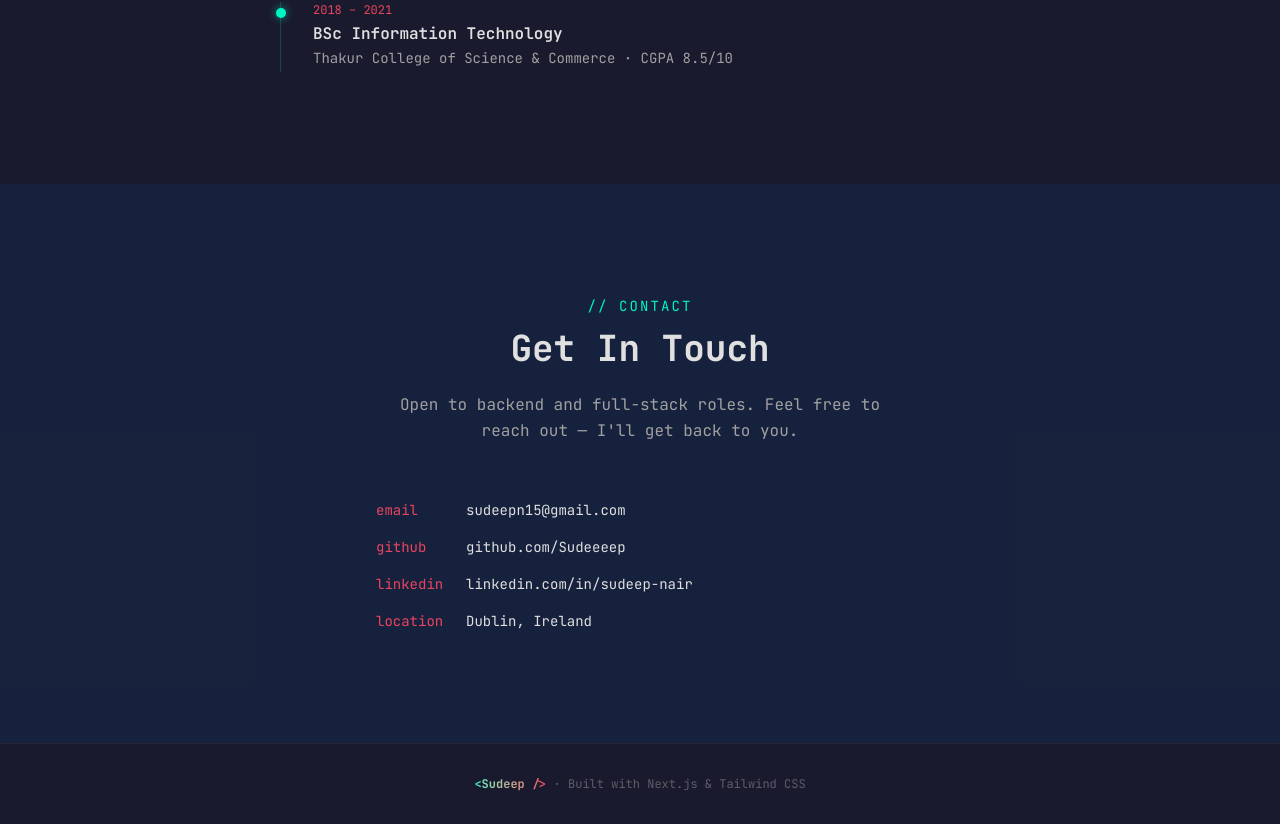
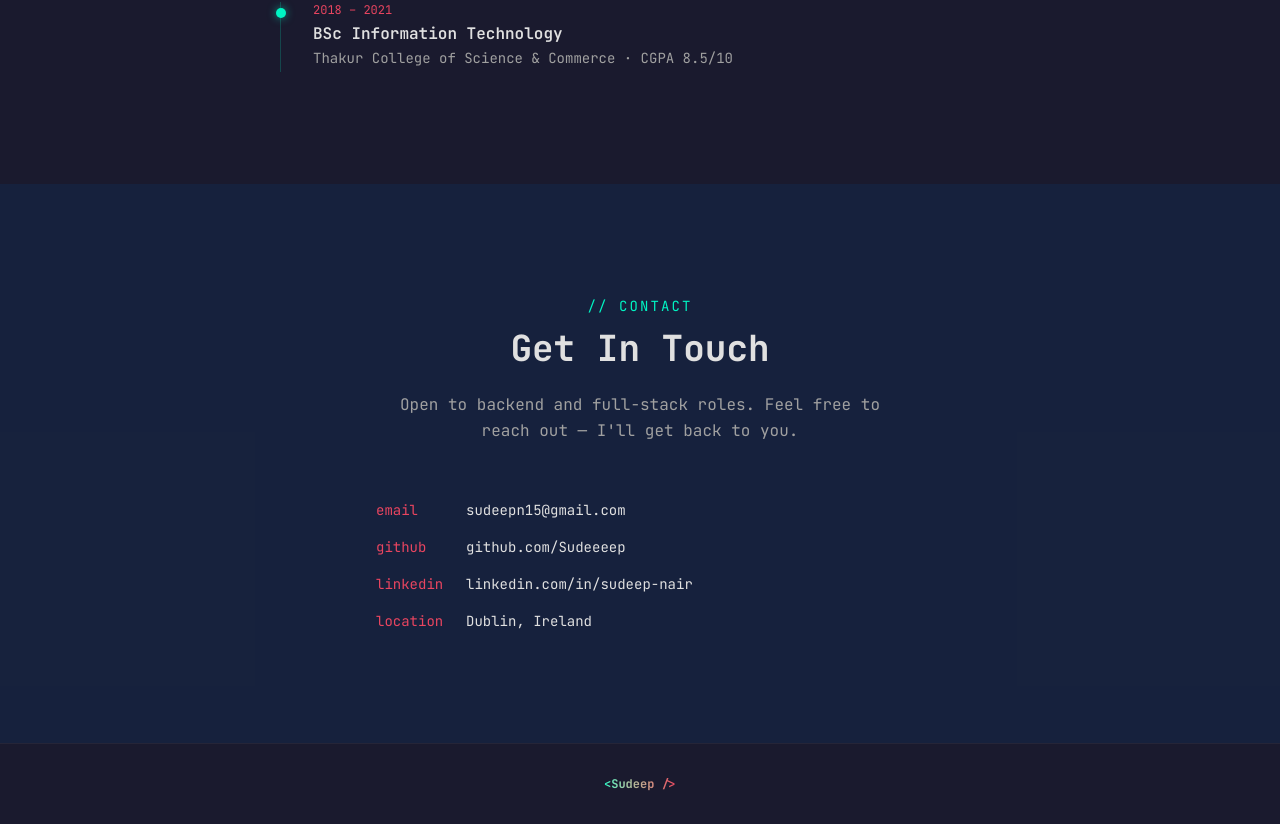
Before and after one commit to Sudeeeep/portfolio2.0, a Next.js app: page / in a window 1280 px wide. Shown: the part 3887-4711 px from the top of the page. Built offline with nearby package versions, Linux system fonts and the light colour scheme.

Commit message:
add resume link

```diff
--- a/src/components/Footer.tsx
+++ b/src/components/Footer.tsx
@@ -4,7 +4,6 @@ export default function Footer() {
       <span className="bg-gradient-to-r from-accent-1 to-accent-2 bg-clip-text text-transparent font-bold">
         &lt;Sudeep /&gt;
       </span>
-      {' · '}Built with Next.js &amp; Tailwind CSS
     </footer>
   )
 }
--- a/src/data/portfolio.ts
+++ b/src/data/portfolio.ts
@@ -6,7 +6,7 @@ export const personalInfo = {
   email: 'sudeepn15@gmail.com',
   github: 'https://github.com/Sudeeeep',
   linkedin: 'https://www.linkedin.com/in/sudeep-nair-1295a8201/',
-  cv: '#',
+  cv: 'https://drive.google.com/file/d/1XBg7p4-lqT-9K97SToAH5YmmcTMiOB4j/view?usp=sharing',
 }
 
 export const typewriterRoles = [
```
